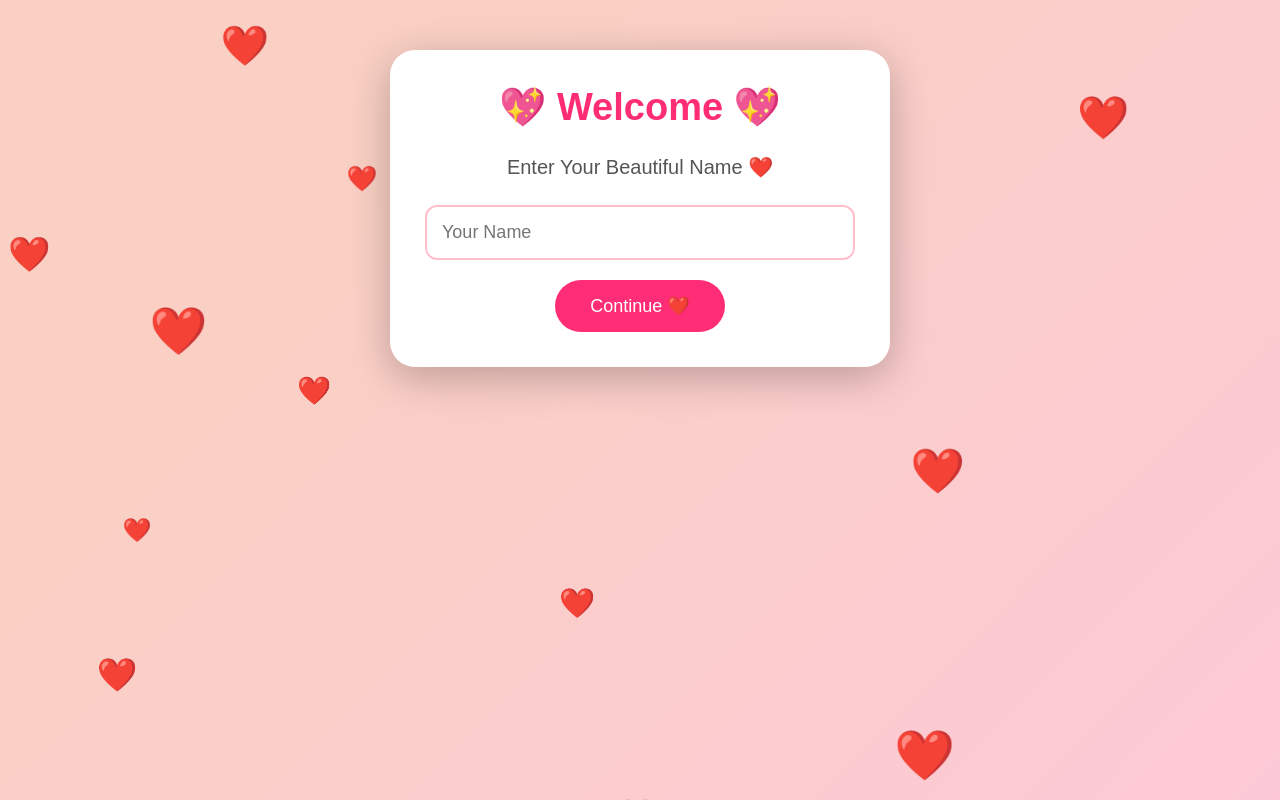
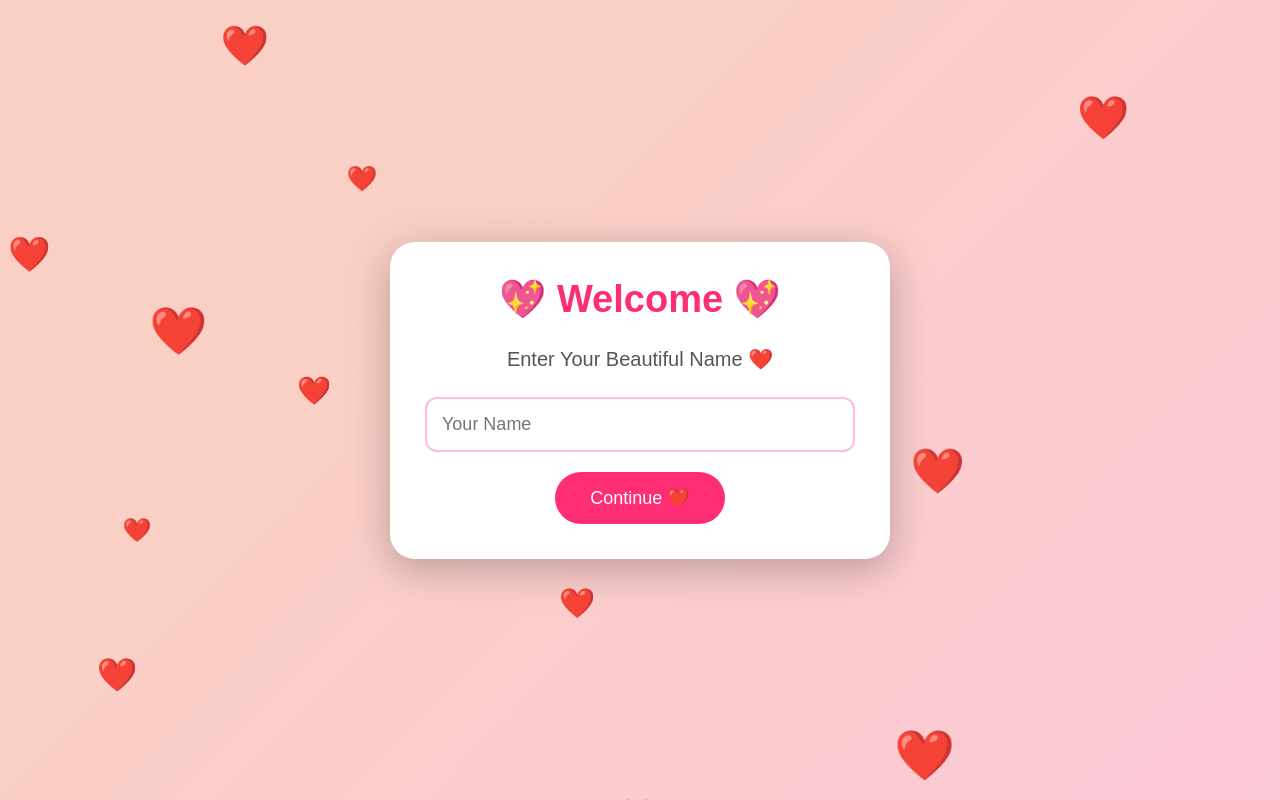
Before and after one commit to kavitha391/love-surprice, a plain HTML site: page index.html in a window 1280 px wide. Drawn offline with Linux system fonts and the light colour scheme.

Commit message:
Refactor CSS for container and card elements
Adjusted alignment properties and removed redundant overflow styles.

```diff
--- a/index.html
+++ b/index.html
@@ -24,7 +24,6 @@ background:linear-gradient(135deg,#ff9a9e,#fad0c4,#fad0c4,#ffc3e6);
 background-size:400% 400%;
 animation:bg 12s infinite;
 overflow-x:hidden;
-overflow-y:auto;
 
 }
 
@@ -40,15 +39,14 @@ overflow-y:auto;
 min-height:100vh;
 display:flex;
 justify-content:center;
-align-items:flex-start;
+align-items:center;
 padding:20px;
-overflow-y:auto;
+
 
 
 }
 
 .card{
-
 background:white;
 width:90%;
 max-width:500px;
@@ -56,9 +54,8 @@ padding:35px;
 border-radius:25px;
 text-align:center;
 box-shadow:0 10px 40px rgba(0,0,0,.25);
- margin:30px 0;
- max-height:90vh;
-overflow-y:auto;
+margin:30px 0;
+
 
 }
 
```
